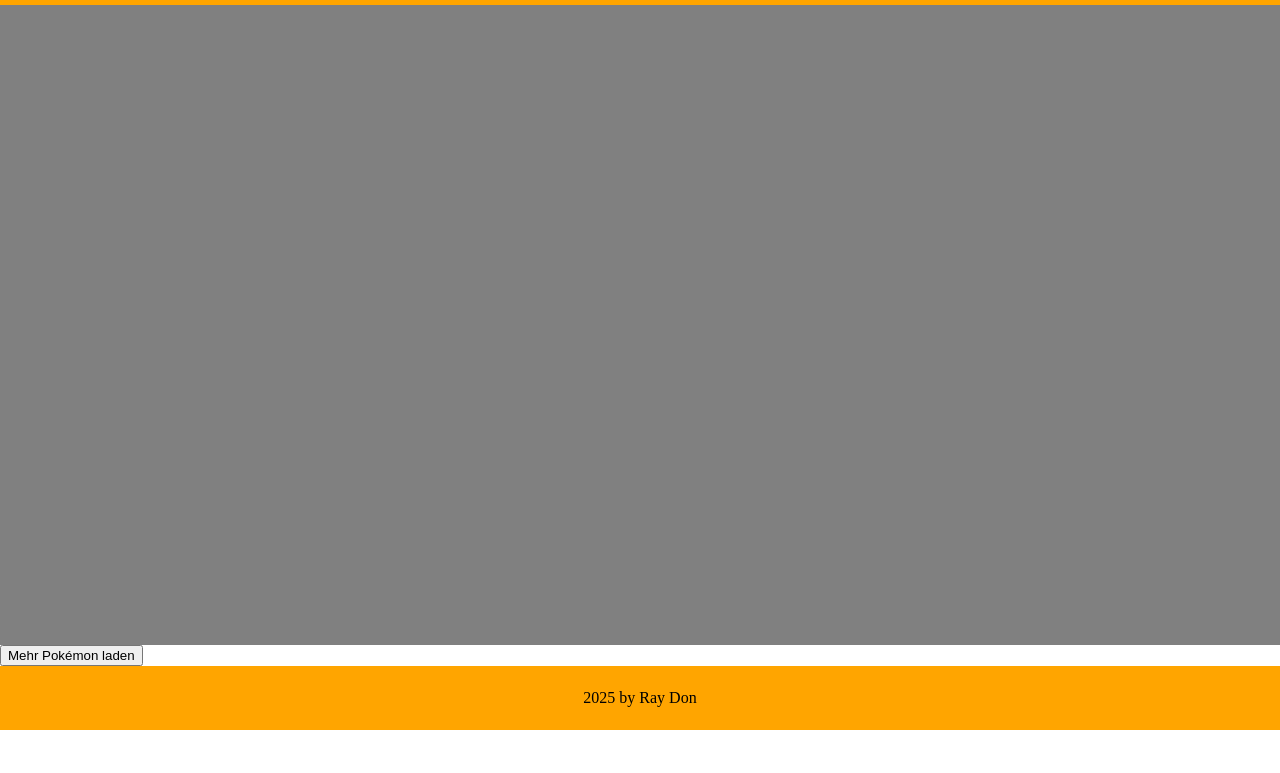
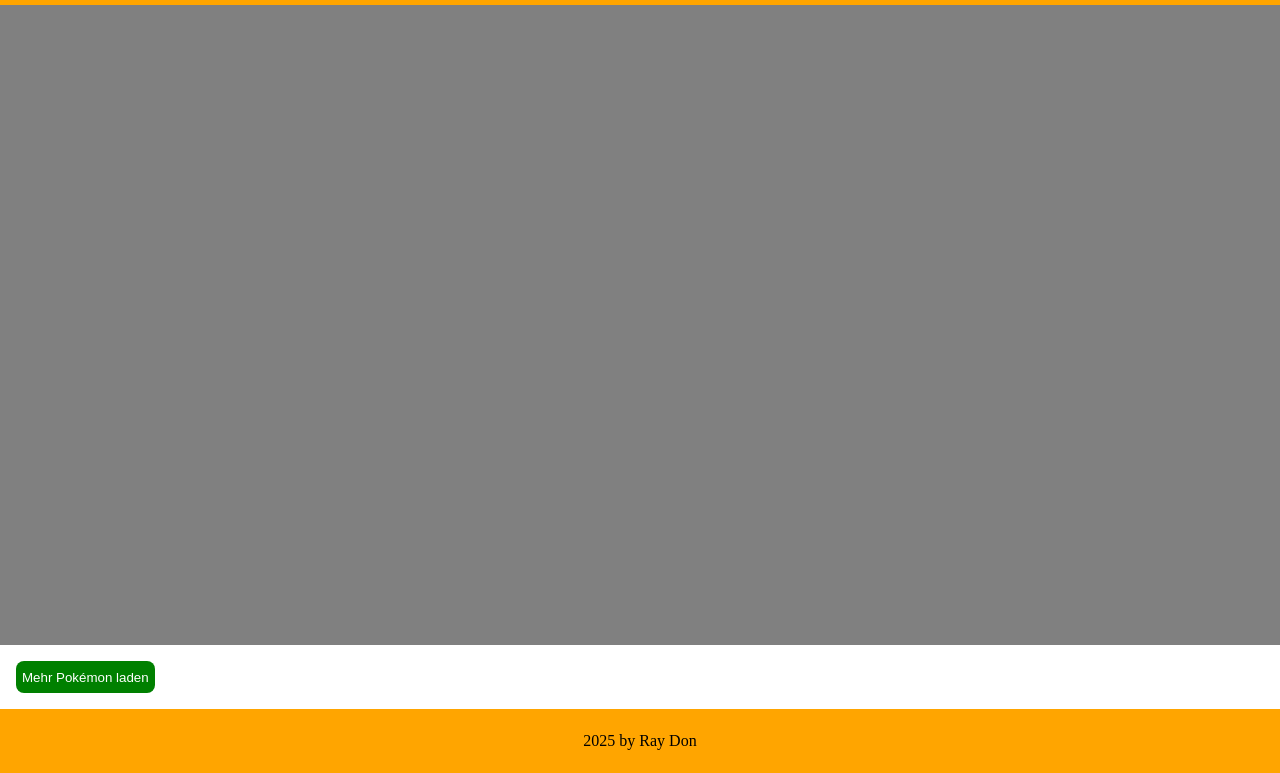
Before and after one commit to raypi/pokedex, a plain HTML site: page index.html in a window 1280 px wide. Shown: the part 91-864 px from the top of the page. Before the commit the page ends 821 px from the top, so only its background shows below. Drawn offline with Linux system fonts and the light colour scheme; no server answers.

Commit message:
add css for btn

```diff
--- /dev/null
+++ b/css/components.css
@@ -0,0 +1,15 @@
+button {
+    background-color: var(--buttonGreen);
+    color: var(--textWhite);
+    width: var(--buttonWidth);
+    height: var(--buttonHeight);
+    border-radius: var(--cardRadius);
+    border: none;
+    cursor: pointer;
+}
+
+
+.load-button {
+    margin: var(--marginLarge);
+    width: auto;
+}
--- a/index.html
+++ b/index.html
@@ -9,6 +9,7 @@
     <link rel="stylesheet" href="./css/mainpage.css">
     <link rel="stylesheet" href="./css/footer.css">
     <link rel="stylesheet" href="./css/card.css">
+    <link rel="stylesheet" href="./css/components.css">
     <script src="./script/script.js"></script>
     <script src="./script/database.json"></script>
 </head>
--- a/script/script.js
+++ b/script/script.js
@@ -119,6 +119,7 @@ function createLoadMoreButton() {
     const loadMoreButton = document.createElement('button');
     loadMoreButton.textContent = 'Mehr Pokémon laden';
     loadMoreButton.id = `load-more-${counterPoke}`; // ID mit dem aktuellen Startpunkt
+    loadMoreButton.className = 'load-button'
     loadMoreButton.onclick = () => {
         counterPoke += 20; // Erhöhe den Startpunkt um 20
         renderPokes(counterPoke);
```
